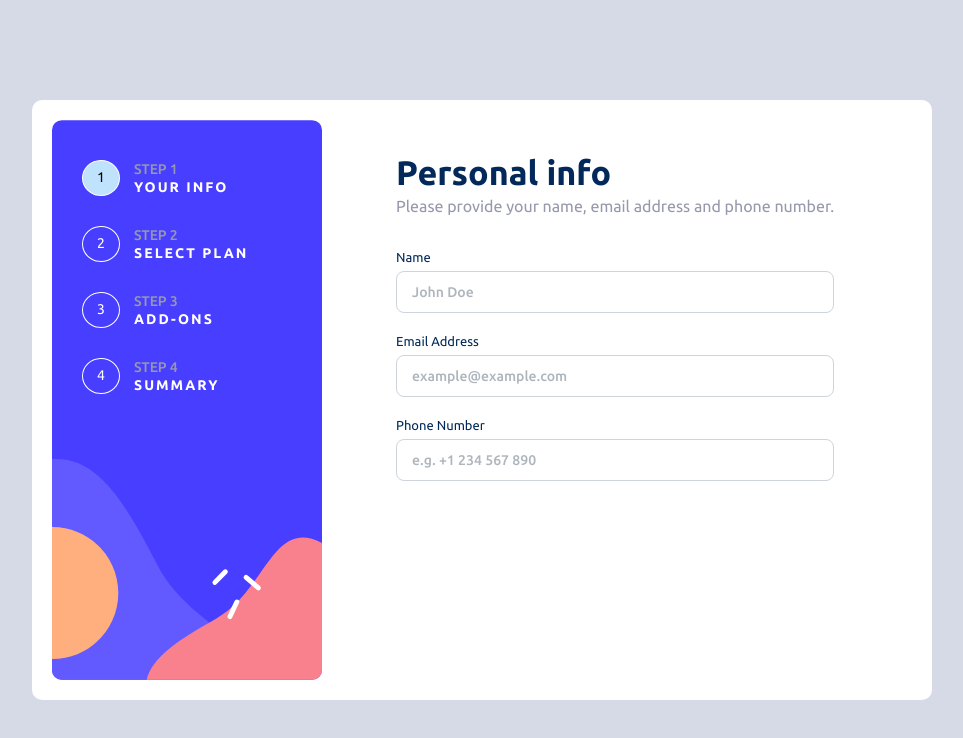
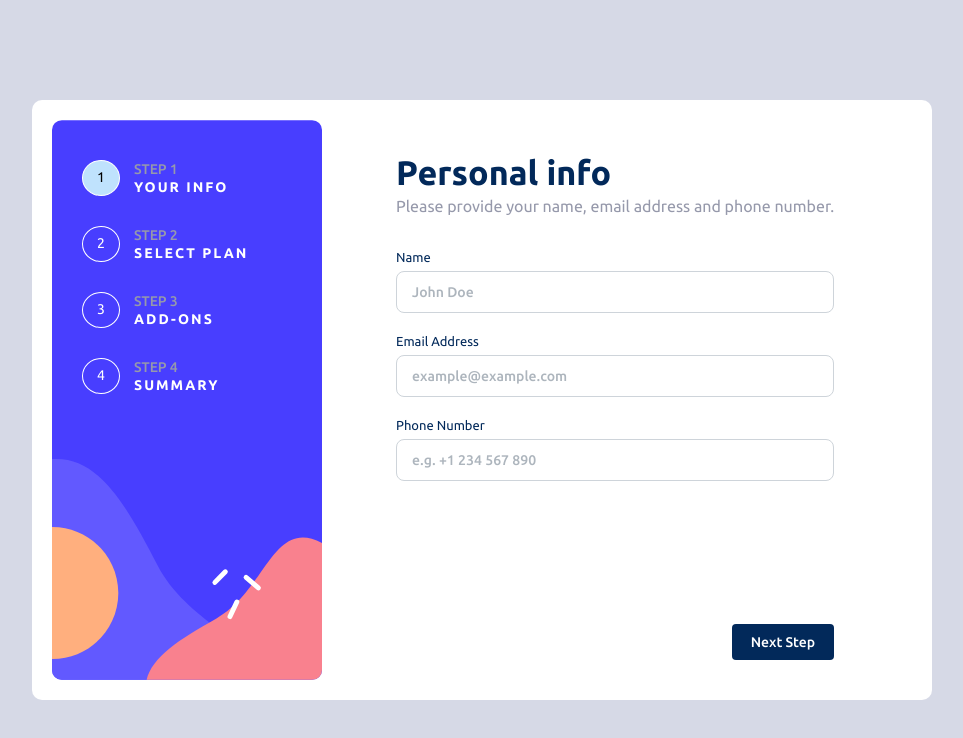
Before and after one commit to lucasfeklein/multistep-form, a React (Vite) app: page / in a window 1280 px wide. Shown: the top 738 px of the page, without its empty margins (158-1121 px from the left). Built offline with nearby package versions, Linux system fonts and the light colour scheme.

Commit message:
button added

```diff
--- a/src/components/Step1.jsx
+++ b/src/components/Step1.jsx
@@ -1,4 +1,4 @@
-import { Box, Text, TextInput, Title } from "@mantine/core";
+import { Box, Button, Text, TextInput, Title } from "@mantine/core";
 
 const labelStyle = {
   color: "hsl(213, 96%, 18%)",
@@ -15,7 +15,16 @@ const inputStyle = {
 
 const Step1 = () => {
   return (
-    <Box pt={30}>
+    <Box
+      pt={30}
+      style={{
+        display: "flex",
+        flexDirection: "column",
+        justifyContent: "space-between",
+        height: "100%",
+      }}
+    >
+      <Box>
         <Title style={{ color: "hsl(213, 96%, 18%)" }}>Personal info</Title>
         <Text color="hsl(231, 11%, 63%)">
           Please provide your name, email address and phone number.
@@ -37,6 +46,7 @@ const Step1 = () => {
           placeholder="example@example.com"
           type="email"
         />
+
         <TextInput
           mt={15}
           styles={{ label: labelStyle, input: inputStyle }}
@@ -45,6 +55,17 @@ const Step1 = () => {
           type="text"
         />
       </Box>
+      <Button
+        mb={20}
+        style={{
+          alignSelf: "end",
+          backgroundColor: "hsl(213, 96%, 18%)",
+          fontWeight: "500",
+        }}
+      >
+        Next Step
+      </Button>
+    </Box>
   );
 };
 
```
Lines whose indentation alone changed are shown as unchanged.
